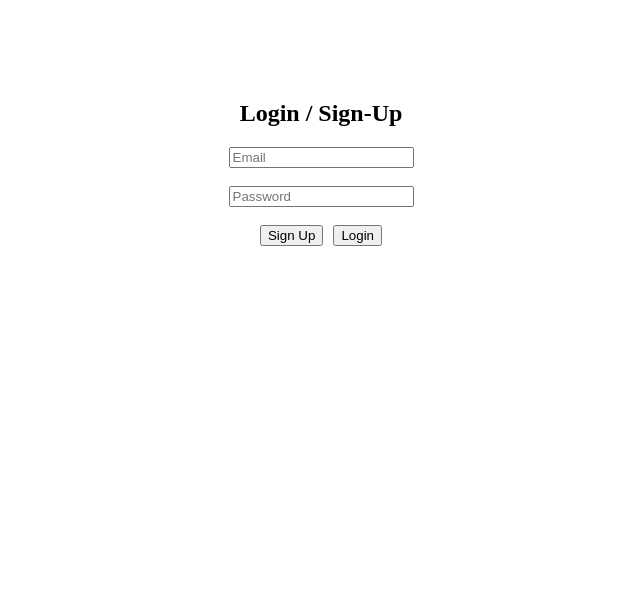
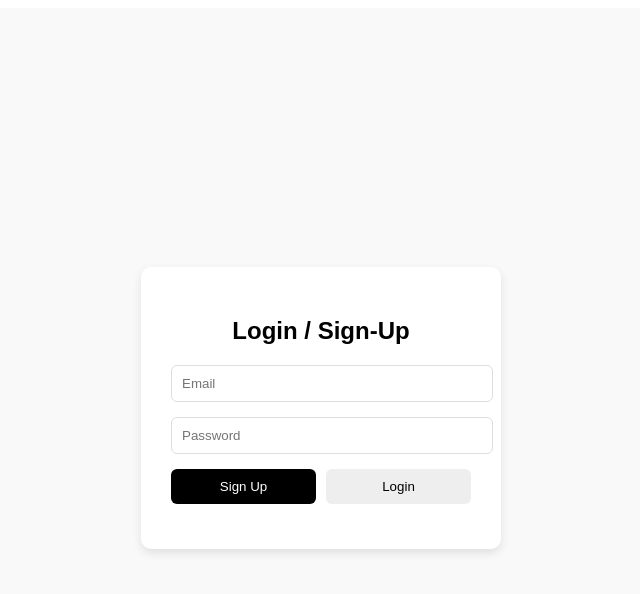
Before and after one commit to shemflores/ml-hub, a Next.js app: page /auth in a window 1280 px wide. Shown: the top 594 px of the page, without its empty margins (319-959 px from the left). Built offline with nearby package versions, Linux system fonts and the light colour scheme.

Commit message:
update auth page UI and fix errors

```diff
--- a/pages/auth.js
+++ b/pages/auth.js
@@ -11,8 +11,9 @@ export default function Auth() {
       email,
       password,
     })
+
     if (error) setMessage(error.message)
-    else setMessage('Sign-up successful!')
+    else setMessage('Sign-up successful! Check your email.')
   }
 
   const login = async () => {
@@ -20,32 +21,98 @@ export default function Auth() {
       email,
       password,
     })
+
     if (error) setMessage(error.message)
     else setMessage('Login successful!')
   }
 
   return (
-    <div style={{ textAlign: 'center', marginTop: '100px' }}>
-      <h2>Login / Sign-Up</h2>
+    <main style={styles.container}>
+      <div style={styles.card}>
+        <h2 style={styles.title}>Login / Sign-Up</h2>
 
         <input
+          style={styles.input}
           type="email"
           placeholder="Email"
           onChange={(e) => setEmail(e.target.value)}
-      /><br /><br />
+        />
 
         <input
+          style={styles.input}
           type="password"
           placeholder="Password"
           onChange={(e) => setPassword(e.target.value)}
-      /><br /><br />
+        />
 
-      <button onClick={signUp}>Sign Up</button>
-      <button onClick={login} style={{ marginLeft: '10px' }}>
+        <div style={styles.buttonGroup}>
+          <button style={styles.primaryBtn} onClick={signUp}>
+            Sign Up
+          </button>
+
+          <button style={styles.secondaryBtn} onClick={login}>
             Login
           </button>
+        </div>
 
-      <p>{message}</p>
+        <p style={styles.message}>{message}</p>
       </div>
+    </main>
   )
 }
+
+const styles = {
+  container: {
+    minHeight: '100vh',
+    display: 'flex',
+    justifyContent: 'center',
+    alignItems: 'center',
+    backgroundColor: '#f9f9f9',
+    fontFamily: 'Arial, sans-serif',
+  },
+  card: {
+    padding: '30px',
+    borderRadius: '10px',
+    backgroundColor: '#fff',
+    boxShadow: '0 4px 10px rgba(0,0,0,0.1)',
+    width: '300px',
+    textAlign: 'center',
+  },
+  title: {
+    marginBottom: '20px',
+  },
+  input: {
+    width: '100%',
+    padding: '10px',
+    marginBottom: '15px',
+    borderRadius: '6px',
+    border: '1px solid #ddd',
+  },
+  buttonGroup: {
+    display: 'flex',
+    justifyContent: 'space-between',
+    gap: '10px',
+  },
+  primaryBtn: {
+    flex: 1,
+    padding: '10px',
+    backgroundColor: 'black',
+    color: 'white',
+    border: 'none',
+    borderRadius: '6px',
+    cursor: 'pointer',
+  },
+  secondaryBtn: {
+    flex: 1,
+    padding: '10px',
+    backgroundColor: '#eee',
+    border: 'none',
+    borderRadius: '6px',
+    cursor: 'pointer',
+  },
+  message: {
+    marginTop: '15px',
+    color: '#555',
+    fontSize: '14px',
+  },
+}
```
Also changed, not shown: pages/index.js (+44 -7 lines). Lines whose indentation alone changed are shown as unchanged.
